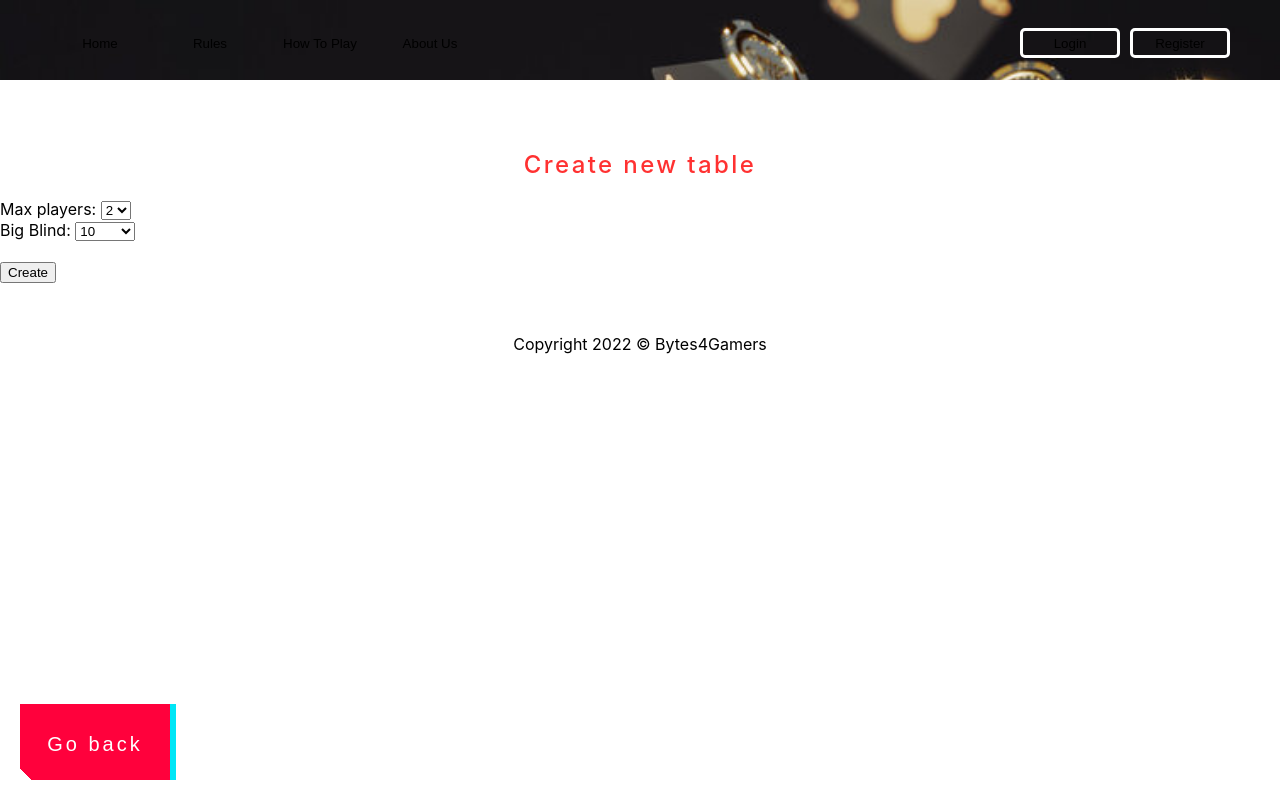
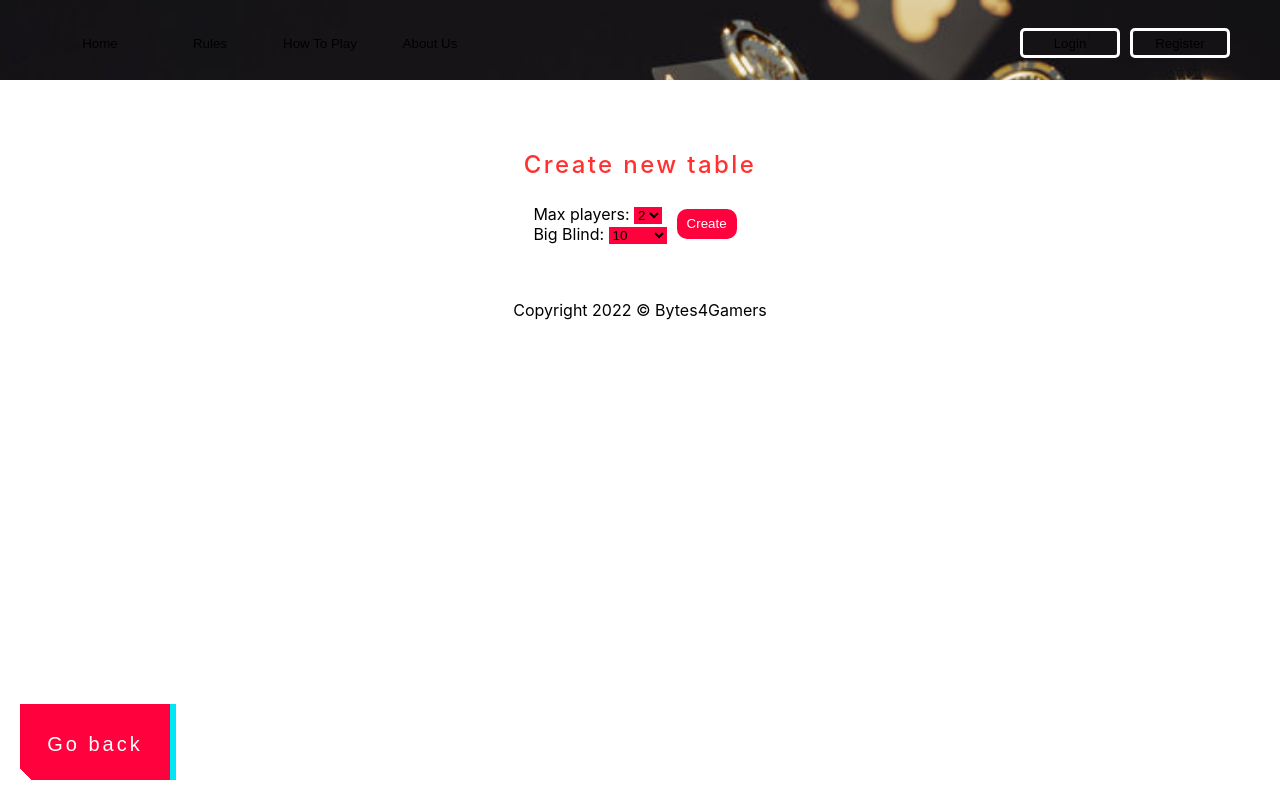
Before and after one commit to Fernot94/Bytes4Gamers-Final-Next, a Next.js app: page /new-table in a window 1280 px wide. Built offline with nearby package versions, Linux system fonts and the light colour scheme.

Commit message:
added stuff

```diff
--- a/pages/new-table.jsx
+++ b/pages/new-table.jsx
@@ -49,6 +49,7 @@ export default function NewTable() {
   return (
     <div className="createNewTable">
       <h2>Create new table</h2>
+      <div className="createTableBody">
         <form>
           <label>Max players: </label>
           <select id="maxPlayers" onChange={() => updateMaxPlayers()}>
@@ -78,6 +79,7 @@ export default function NewTable() {
         </form>
         <br />
         <button onClick={() => setForm()}>Create</button>
+      </div>
       <Link href={"/poker-menu"}>
         <a>
           <button className="backButton">Go back</button>
--- a/styles/globals.css
+++ b/styles/globals.css
@@ -319,10 +319,8 @@ a {
 
 .insidePlayer {
   display: flex;
-  flex-direction: row;
   gap: 8px;
-  display: flex;
-  flex-direction: row;
+  flex-direction: column;
   border-radius: 60px;
   text-align: center;
   position: absolute;
@@ -332,6 +330,7 @@ a {
   width: 150px;
   top: 60px;
   right: -45px;
+  justify-content: space-between;
 }
 
 .players {
@@ -881,7 +880,37 @@ input[type="button"]:active {
 /* create new table */
 
 .createNewTable{
+  /* display: flex; */
+  align-items: center;
+  justify-content: center;
+}
 
+.createTableBody {
+  display: flex;
+  align-items: center;
+  justify-content: center;
+}
+
+.createTableBody button{
+  display: flex;
+  margin: 10px;
+  background-color: #FF013C;
+  border: none;
+  height: 30px;
+  width: 60px;
+  justify-content: center;
+  align-items: center;
+  border-radius: 10px;
+  display: grid;
+  flex-direction: column;
+  align-items: center;
+  justify-content: center;
+  color: white;
+}
+
+.createTableBody select {
+  background-color: #FF013C;
+  border: none;
 }
 
 /* ------------END-------------- */
```
Lines whose indentation alone changed are shown as unchanged.
